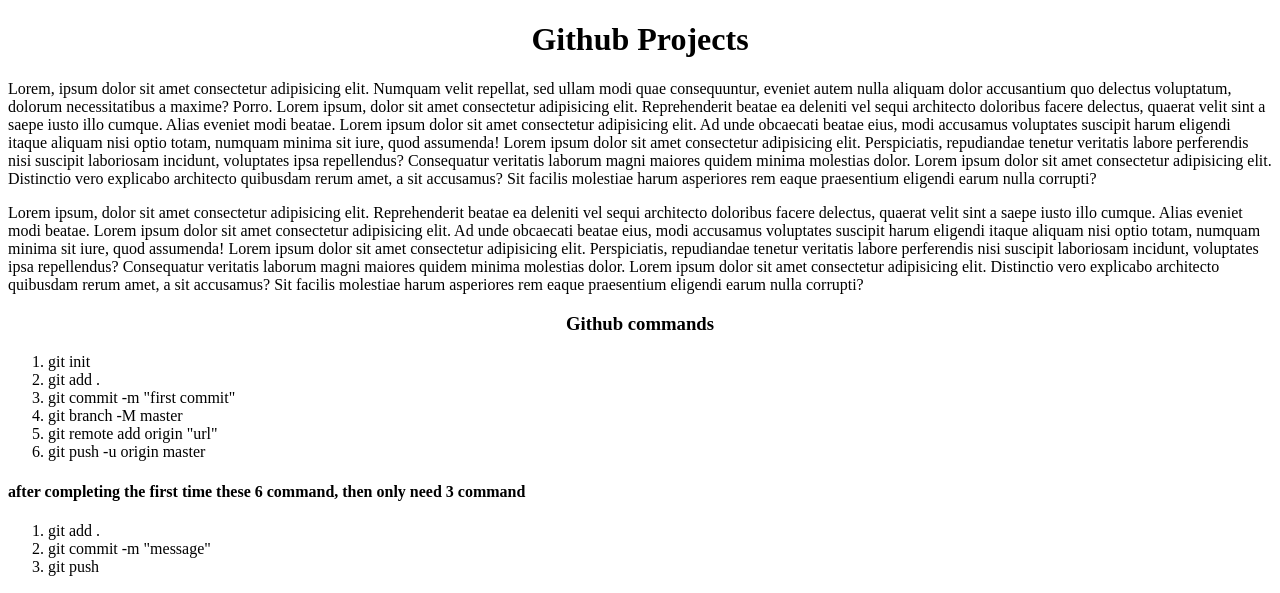
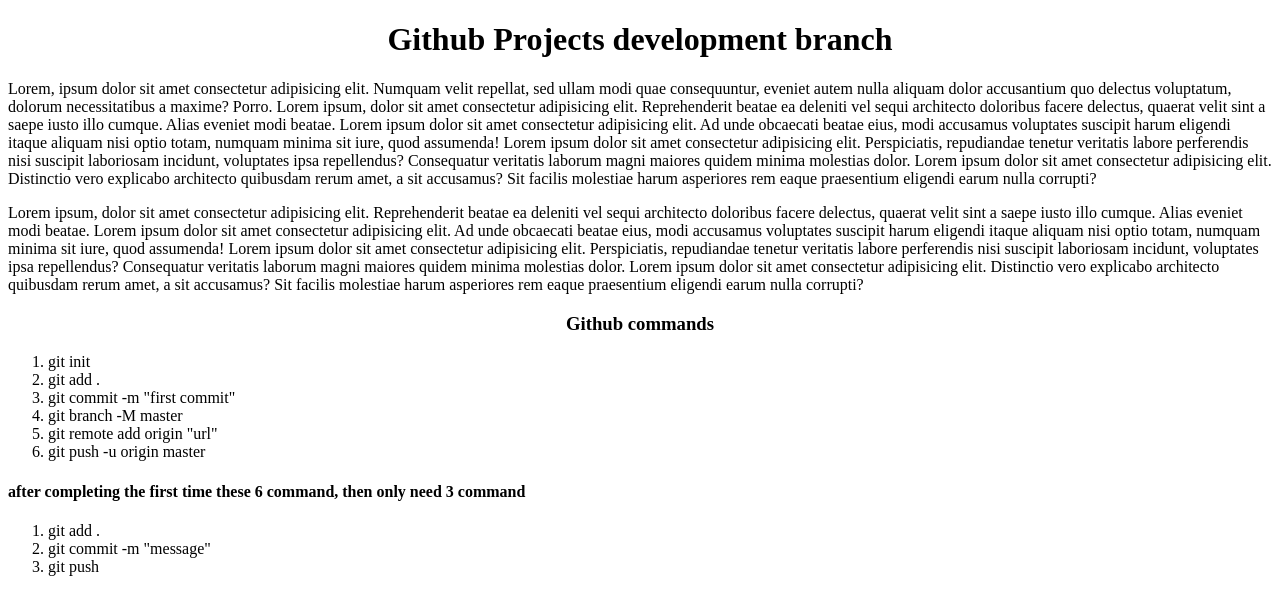
Before and after one commit to tahmid122/testingGithubProjects, a plain HTML site: page index.html in a window 1280 px wide. Shown: the top 593 px of the page. Drawn offline with Linux system fonts and the light colour scheme.

Commit message:
development branch

```diff
--- a/index.html
+++ b/index.html
@@ -7,7 +7,7 @@
     <link rel="stylesheet" href="style.css" />
   </head>
   <body>
-    <h1>Github Projects</h1>
+    <h1>Github Projects development branch</h1>
     <div>
       <p>
         Lorem, ipsum dolor sit amet consectetur adipisicing elit. Numquam velit
@@ -45,7 +45,7 @@
         molestiae harum asperiores rem eaque praesentium eligendi earum nulla
         corrupti?
       </p>
-
+      <!-- development branch -->
       <h3>Github commands</h3>
       <ol>
         <li>git init</li>
```
